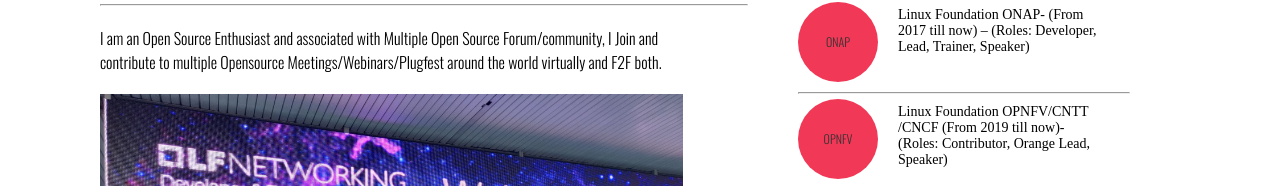
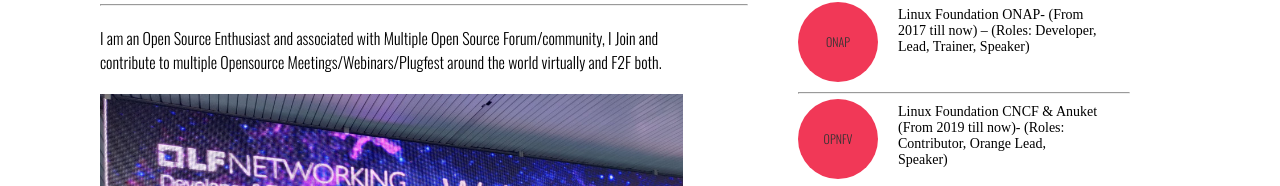
Before and after one commit to Vaibhav16dec/vaibhav16dec.github.io, a plain HTML site: page forums.html in a window 1280 px wide. Shown: the part 297-483 px from the top of the page. Drawn offline with nearby package versions, Linux system fonts and the light colour scheme; a web font is replaced by a local one.

Commit message:
Update forums.html

```diff
--- a/forums.html
+++ b/forums.html
@@ -65,7 +65,7 @@
                 <hr>
                 <li class="contri-2">
                     <a href="#opnfv-details" class="circle">OPNFV</a>
-                    <p class="contri-li-p">Linux Foundation OPNFV/CNTT /CNCF (From 2019 till now)- (Roles: Contributor,
+                    <p class="contri-li-p">Linux Foundation CNCF & Anuket (From 2019 till now)- (Roles: Contributor,
                         Orange Lead, Speaker)</p>
                 </li>
                 <hr>
```
